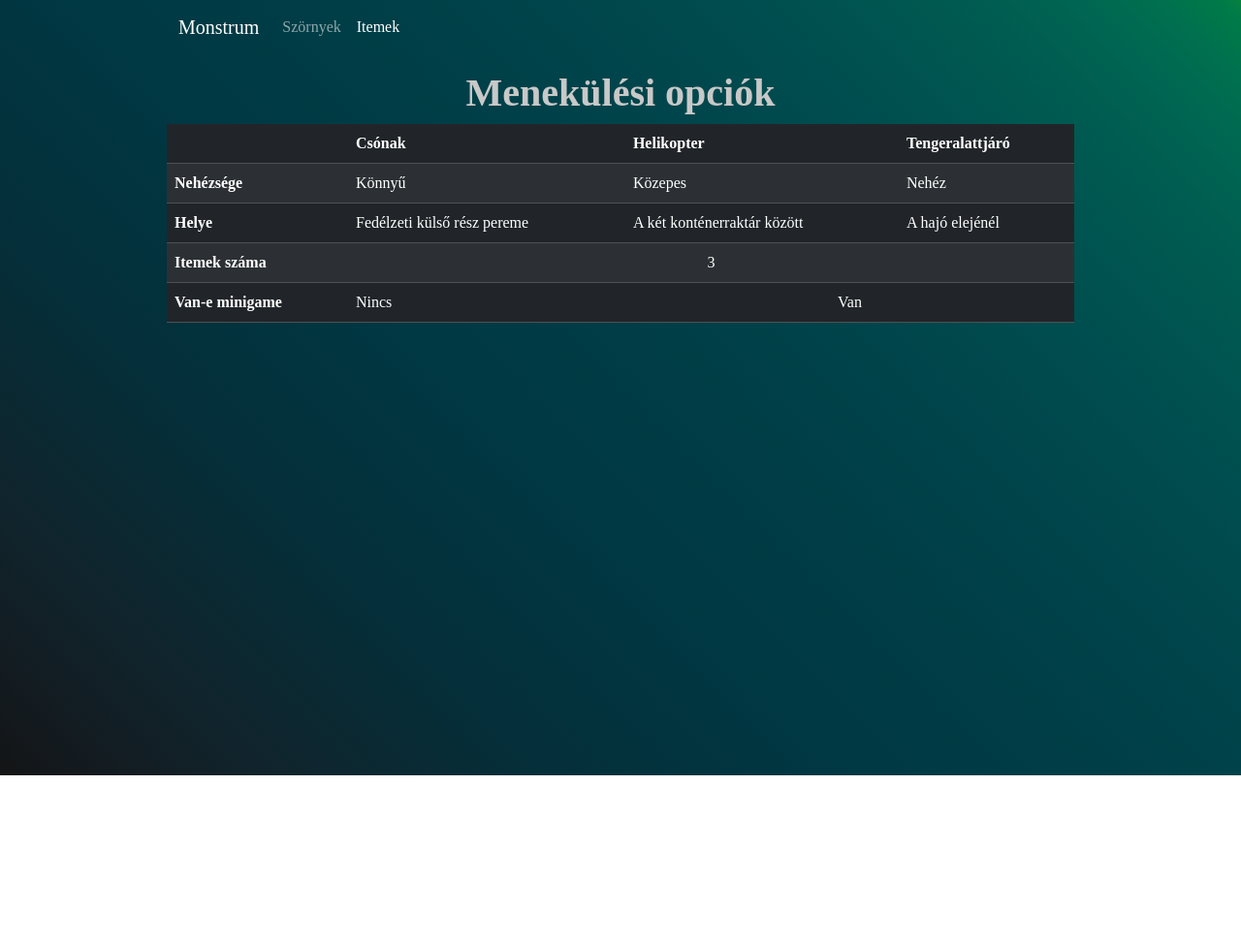
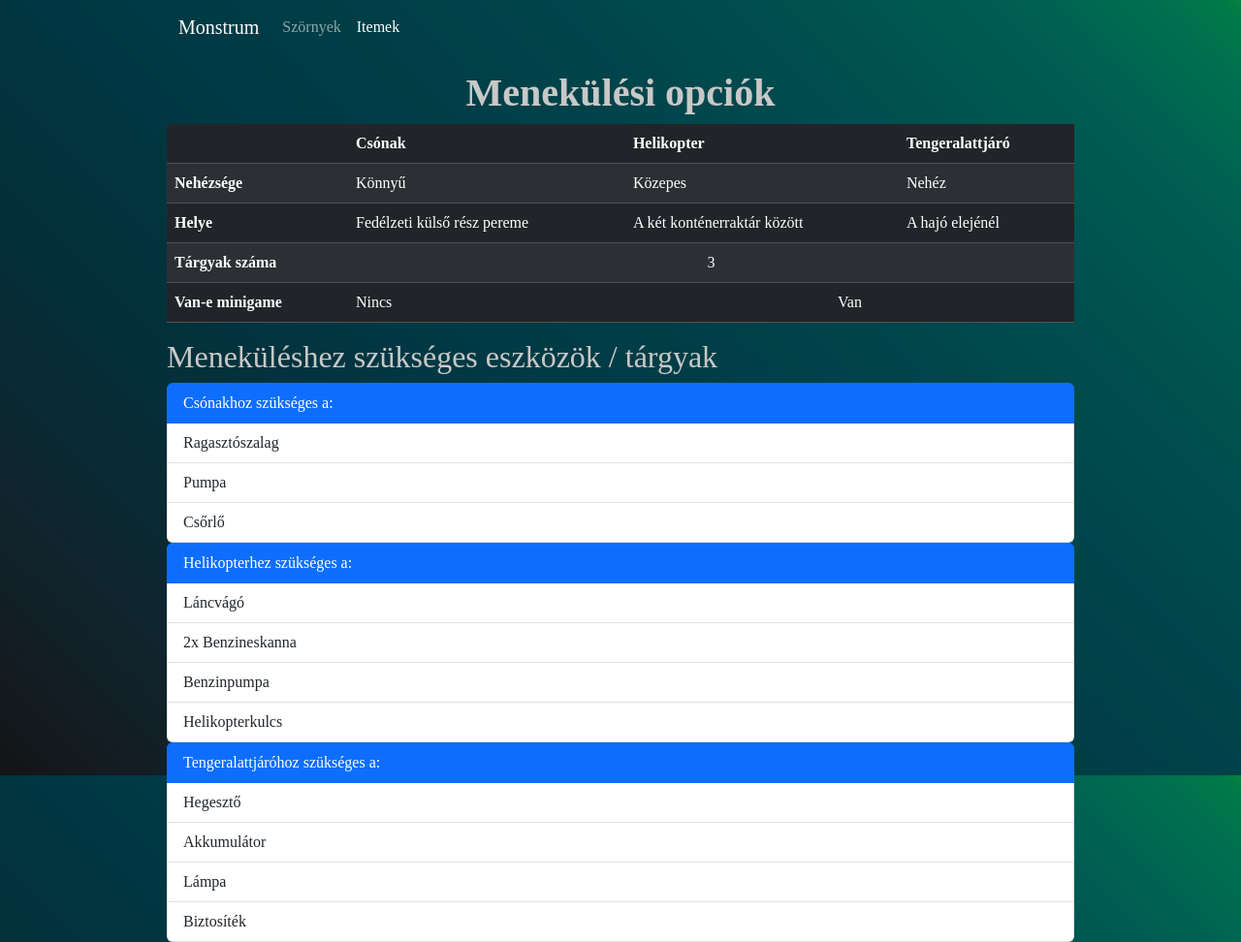
Before and after one commit to mate44456/VM-kft, a plain HTML site: page itemek.html in a window 1280 px wide. Shown: the whole page at 97% size. Before the commit the page ends 800 px from the top, so only its background shows below. Drawn offline with nearby package versions, Linux system fonts and the light colour scheme; a web font is replaced by a local one.

Commit message:
listák alapjai megírva

```diff
--- a/itemek.html
+++ b/itemek.html
@@ -62,7 +62,7 @@
                     <td>A hajó elejénél</td>
                   </tr>
                   <tr>
-                    <th scope="row">Itemek száma</th>
+                    <th scope="row">Tárgyak száma</th>
                     <td colspan="3" style="text-align: center;">3</td>
 
                   </tr>
@@ -75,4 +75,26 @@
               </table>
 
 
+
+              <h2>Meneküléshez szükséges eszközök / tárgyak</h2>
+              <ul class="list-group">
+                <li class="list-group-item active" aria-current="true">Csónakhoz szükséges a:</li>
+                <li class="list-group-item">Ragasztószalag</li>
+                <li class="list-group-item">Pumpa</li>
+                <li class="list-group-item">Csőrlő</li>
+              </ul>
+              <ul class="list-group">
+                <li class="list-group-item active" aria-current="true">Helikopterhez szükséges a:</li>
+                <li class="list-group-item">Láncvágó</li>
+                <li class="list-group-item">2x Benzineskanna</li>
+                <li class="list-group-item">Benzinpumpa</li>
+                <li class="list-group-item">Helikopterkulcs</li>
+              </ul>
+              <ul class="list-group">
+                <li class="list-group-item active" aria-current="true">Tengeralattjáróhoz szükséges a:</li>
+                <li class="list-group-item">Hegesztő</li>
+                <li class="list-group-item">Akkumulátor</li>
+                <li class="list-group-item">Lámpa</li>
+                <li class="list-group-item">Biztosíték</li>
+              </ul>
             </div>
```
